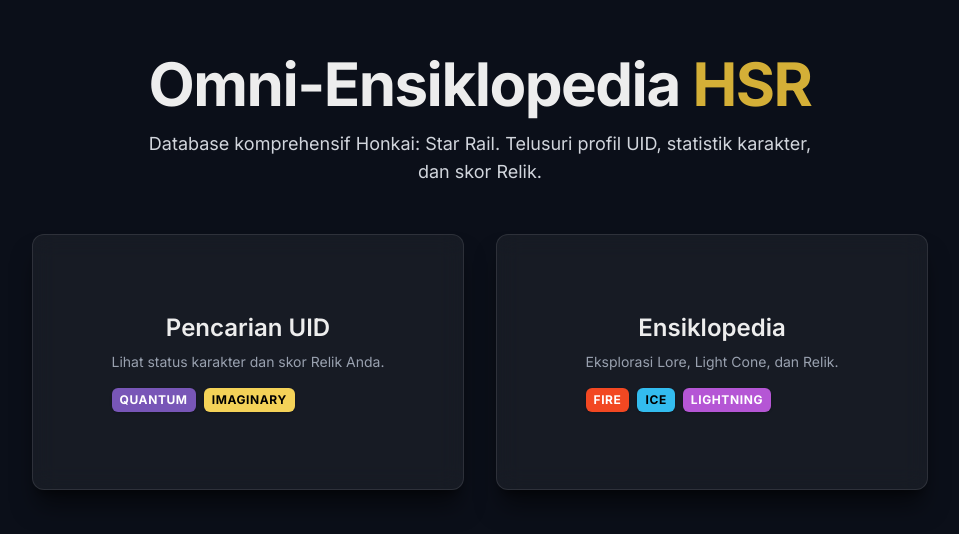
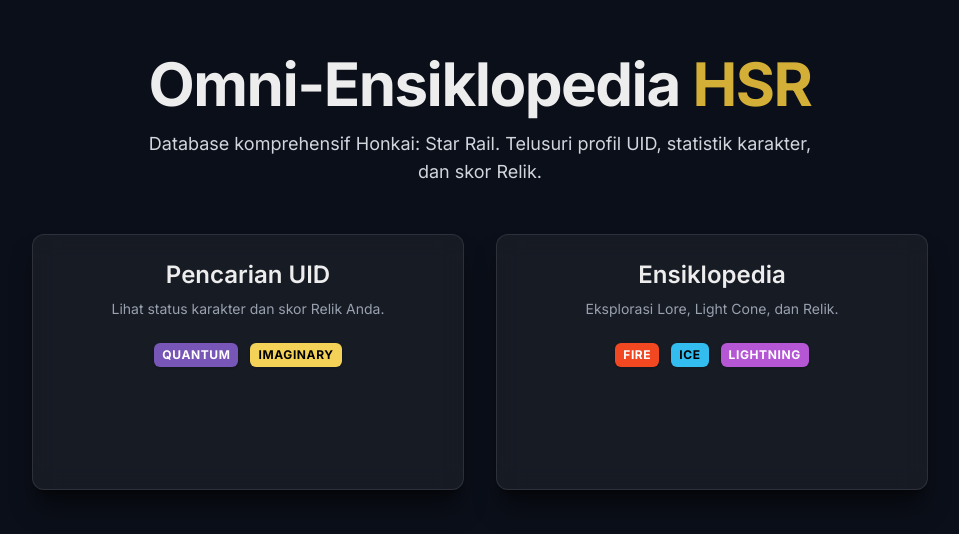
Before and after one commit to kuroad/omni-app, a Next.js app in the folder frontend/: page / in a window 1280 px wide. Shown: the part 128-662 px from the top of the page, without its empty margins (160-1119 px from the left). Built offline with nearby package versions, Linux system fonts and the light colour scheme.

Commit message:
fix(ui): correct flexbox layout inside GlassCard children

```diff
--- a/frontend/src/app/page.tsx
+++ b/frontend/src/app/page.tsx
@@ -16,24 +16,28 @@
 
       <div className="grid grid-cols-1 md:grid-cols-2 gap-8 w-full max-w-4xl">
         <Link href="/profile" className="block w-full">
-          <GlassCard tiltOnHover className="flex flex-col items-center justify-center h-64 text-center cursor-pointer">
+          <GlassCard tiltOnHover className="h-64 cursor-pointer">
+            <div className="flex flex-col items-center justify-center h-full text-center">
               <h2 className="text-2xl font-semibold mb-2">Pencarian UID</h2>
-            <p className="text-sm text-gray-400 mb-4">Lihat status karakter dan skor Relik Anda.</p>
-            <div className="flex gap-2 mt-4">
+              <p className="text-sm text-gray-400 mb-6">Lihat status karakter dan skor Relik Anda.</p>
+              <div className="flex gap-3">
                 <BadgeElement element="Quantum" />
                 <BadgeElement element="Imaginary" />
+              </div>
             </div>
           </GlassCard>
         </Link>
 
         <Link href="/encyclopedia" className="block w-full">
-          <GlassCard tiltOnHover className="flex flex-col items-center justify-center h-64 text-center cursor-pointer">
+          <GlassCard tiltOnHover className="h-64 cursor-pointer">
+            <div className="flex flex-col items-center justify-center h-full text-center">
               <h2 className="text-2xl font-semibold mb-2">Ensiklopedia</h2>
-            <p className="text-sm text-gray-400 mb-4">Eksplorasi Lore, Light Cone, dan Relik.</p>
-            <div className="flex gap-2 mt-4">
+              <p className="text-sm text-gray-400 mb-6">Eksplorasi Lore, Light Cone, dan Relik.</p>
+              <div className="flex gap-3">
                 <BadgeElement element="Fire" />
                 <BadgeElement element="Ice" />
                 <BadgeElement element="Lightning" />
+              </div>
             </div>
           </GlassCard>
         </Link>
```
Lines whose indentation alone changed are shown as unchanged.
